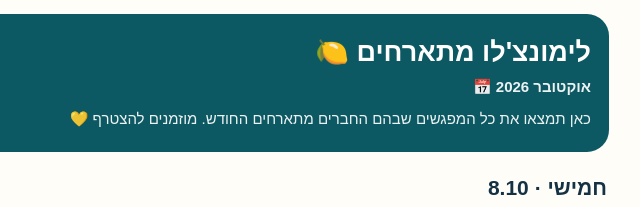
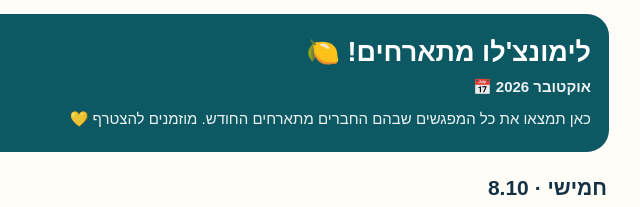
Before and after one commit to levidanielle-max/limoncello-events, a plain HTML site: page index.html in a window 1280 px wide. Shown: the top 207 px of the page, 357-997 px from the left. Drawn offline with Linux system fonts and the light colour scheme.

Commit message:
Update index.html

```diff
--- a/index.html
+++ b/index.html
@@ -29,7 +29,7 @@ body{margin:0;background:var(--bg);font-family:Arial,"Noto Sans Hebrew",sans-ser
 <body>
 <main class="wrap">
   <header class="hero">
-    <h1>לימונצ'לו מתארחים 🍋</h1>
+    <h1>לימונצ'לו מתארחים! 🍋</h1>
     <p><strong>אוקטובר 2026 📅</strong></p>
     <p style="margin-top:8px">כאן תמצאו את כל המפגשים שבהם החברים מתארחים החודש. מוזמנים להצטרף 💛</p>
   </header>
```
